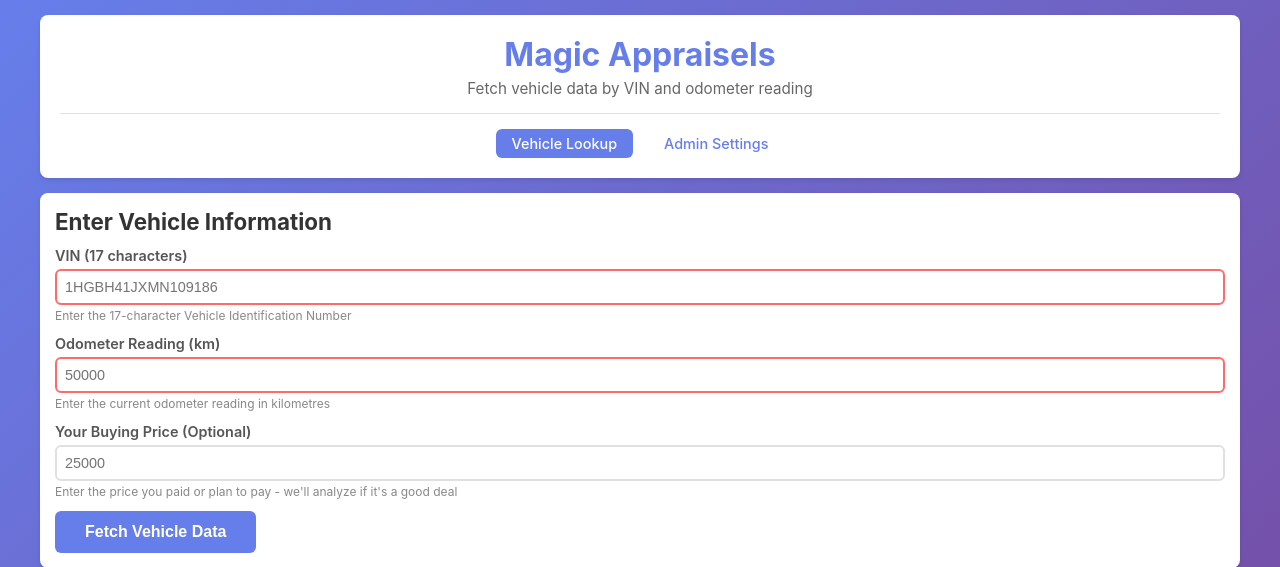
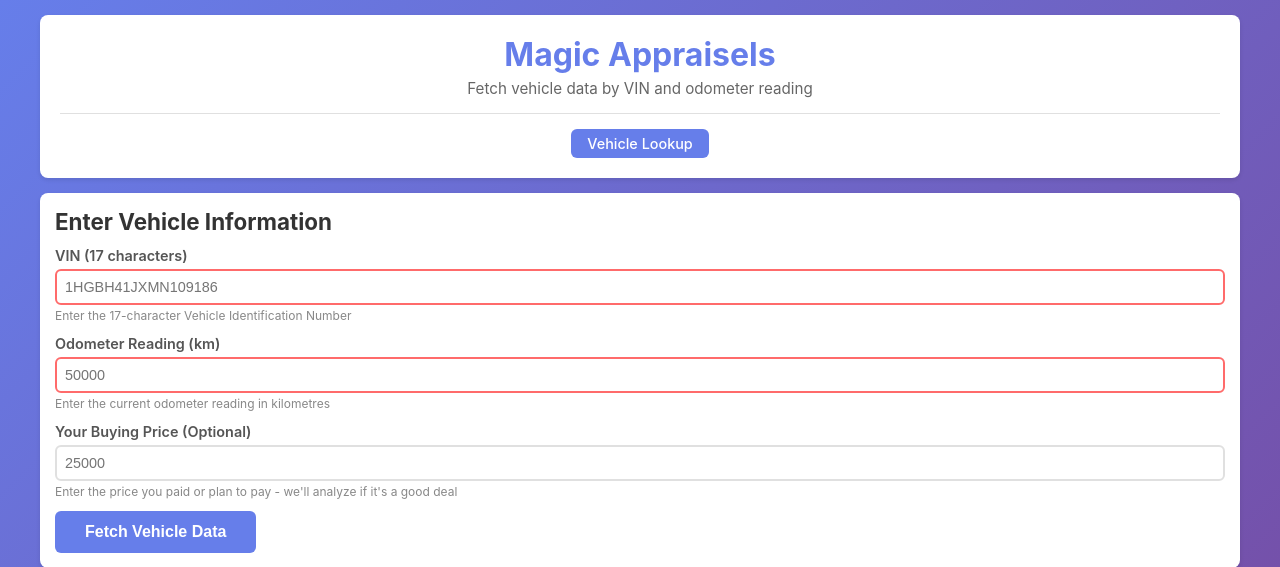
Before and after one commit to ShubhamKumar0786/VIN_DECODER, a Flask app: page / in a window 1280 px wide. Shown: the top 567 px of the page. Run offline with Flask 3, Linux system fonts and the light colour scheme.

Commit message:
Comment out Admin Settings link in index.html
Comment out the Admin Settings link in the navigation.

```diff
--- a/templates/index.html
+++ b/templates/index.html
@@ -14,7 +14,7 @@
             <p class="subtitle">Fetch vehicle data by VIN and odometer reading</p>
             <nav>
                 <a href="/" class="active">Vehicle Lookup</a>
-                <a href="/admin">Admin Settings</a>
+                <!-- <a href="/admin">Admin Settings</a> -->
             </nav>
         </header>
 
```
